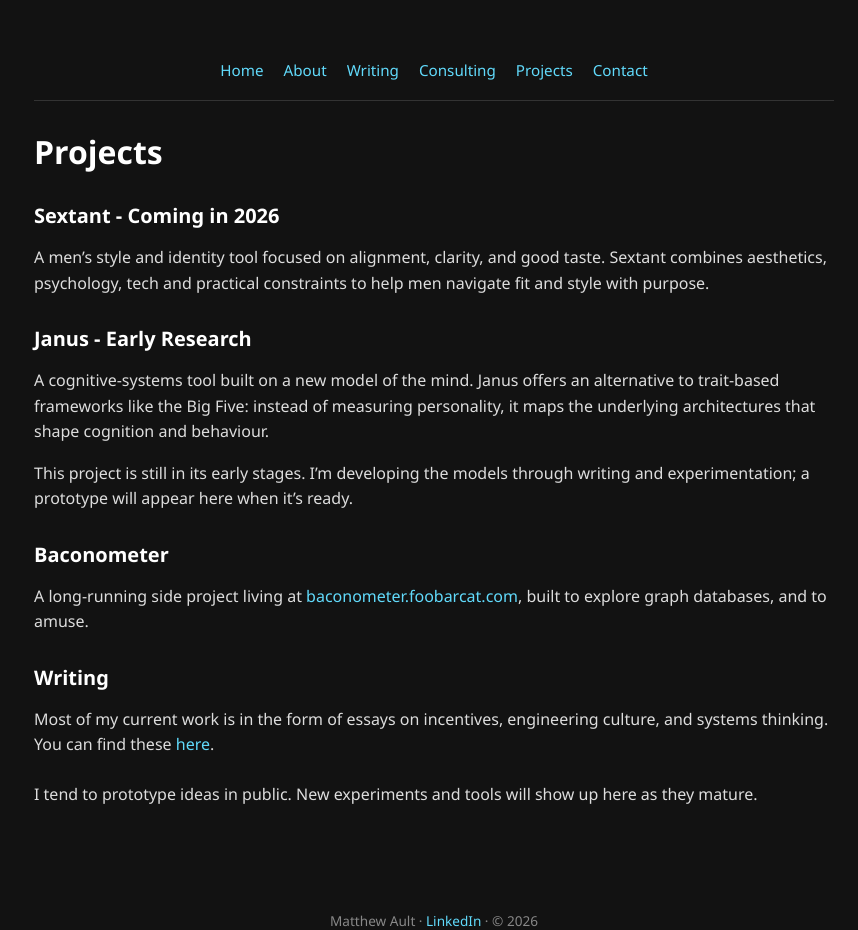
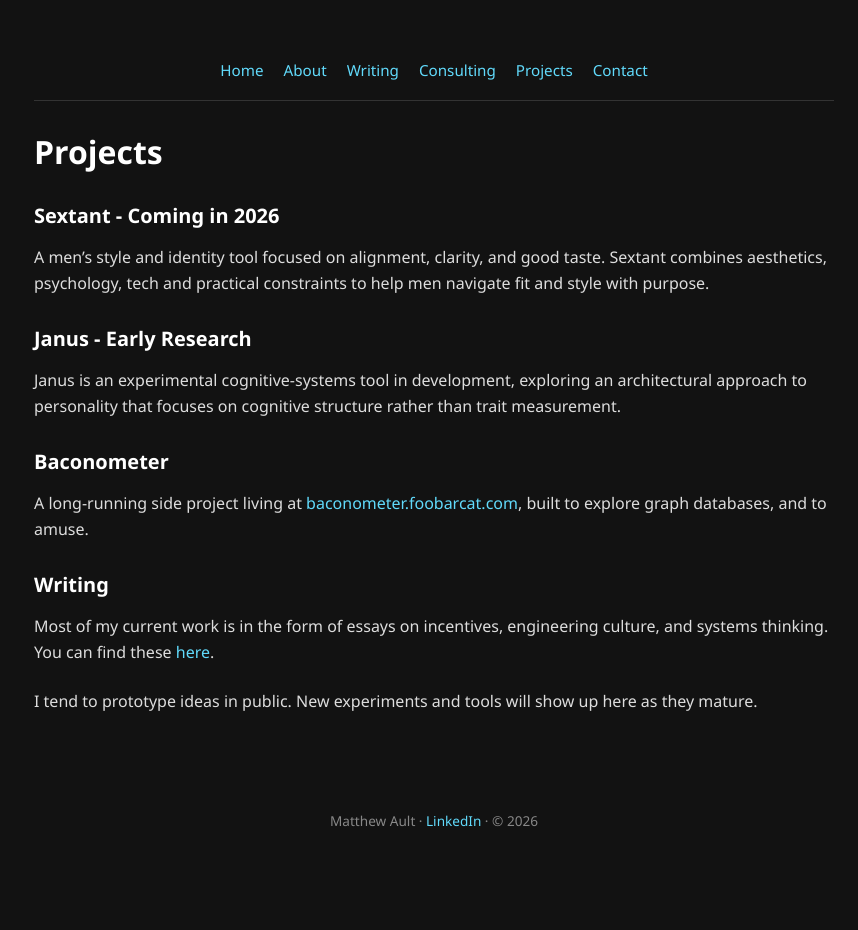
Before and after one commit to aultimus/foobarcat-homepage, a Jekyll site: the page built from projects/index.html, in a window 1280 px wide. Shown: the whole page, without its empty margins (206-1064 px from the left). Built offline with Jekyll 4.4.1, drawn with Linux system fonts in a browser that asks for light colours; after the commit the page ends 900 px from its top, so only the background shows below that.

Commit message:
projects/index: tighten Janus wording

```diff
--- a/projects/index.html
+++ b/projects/index.html
@@ -124,11 +124,10 @@
             <div class="project">
                 <h2>Janus - Early Research</h2>
                 <p>
-                    A cognitive-systems tool built on a new model of the mind.
-                    Janus offers an alternative to trait-based frameworks like the Big Five: instead of measuring personality, it maps the underlying architectures that shape cognition and behaviour.
-                <p>
-                    This project is still in its early stages. I’m developing the models through writing and experimentation; a prototype will appear here when it’s ready.
+                    Janus is an experimental cognitive-systems tool in development, exploring an architectural approach to personality that focuses on cognitive structure rather than trait measurement.
                 </p>
+            </div>
+
             <div class="project">
                 <h2>Baconometer</h2>
                 <p>
```
